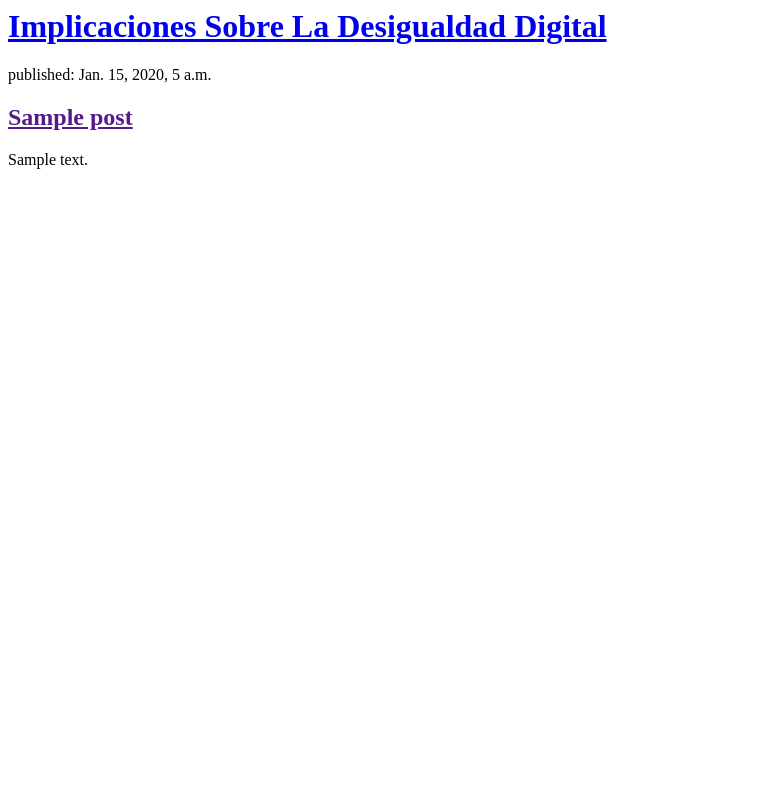
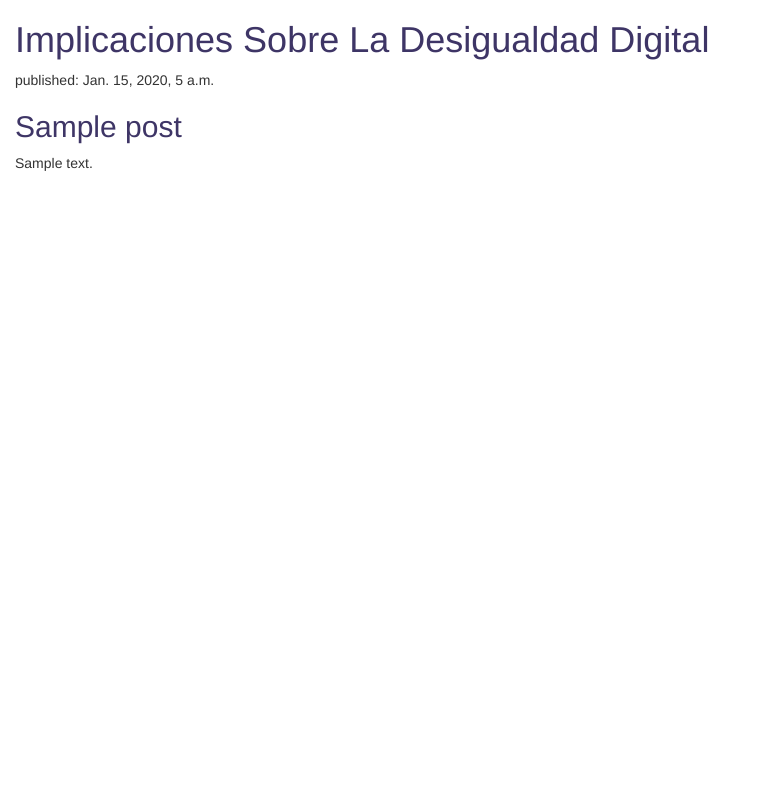
Before and after one commit to jeraldine-r/django_blog, a Django app: page / in a window 1280 px wide. Shown: the whole page, without its empty margins (0-763 px from the left). Run offline with Django 5.2, Linux system fonts and the light colour scheme; tables that the repository leaves empty hold one stand-in row (values such as "Sample post"); some libraries are stand-ins or nearby versions.

Commit message:
Añadido archivo blog.css con color morado

```diff
--- /dev/null
+++ b/blog/static/css/blog.css
@@ -0,0 +1,6 @@
+h1 a, h2 a {
+     color: #3e3566;
+}
+body {
+    padding-left: 15px;
+}
--- a/blog/templates/blog/post_list.html
+++ b/blog/templates/blog/post_list.html
@@ -1,6 +1,10 @@
+{% load static %}
 <html>
     <head>
         <title>La Mirada En El Dato</title>
+        <link rel="stylesheet" href="//maxcdn.bootstrapcdn.com/bootstrap/3.2.0/css/bootstrap.min.css">
+        <link rel="stylesheet" href="//maxcdn.bootstrapcdn.com/bootstrap/3.2.0/css/bootstrap-theme.min.css">
+        <link rel="stylesheet" href="{% static 'css/blog.css' %}">
     </head>
     <body>
         <div>
```
